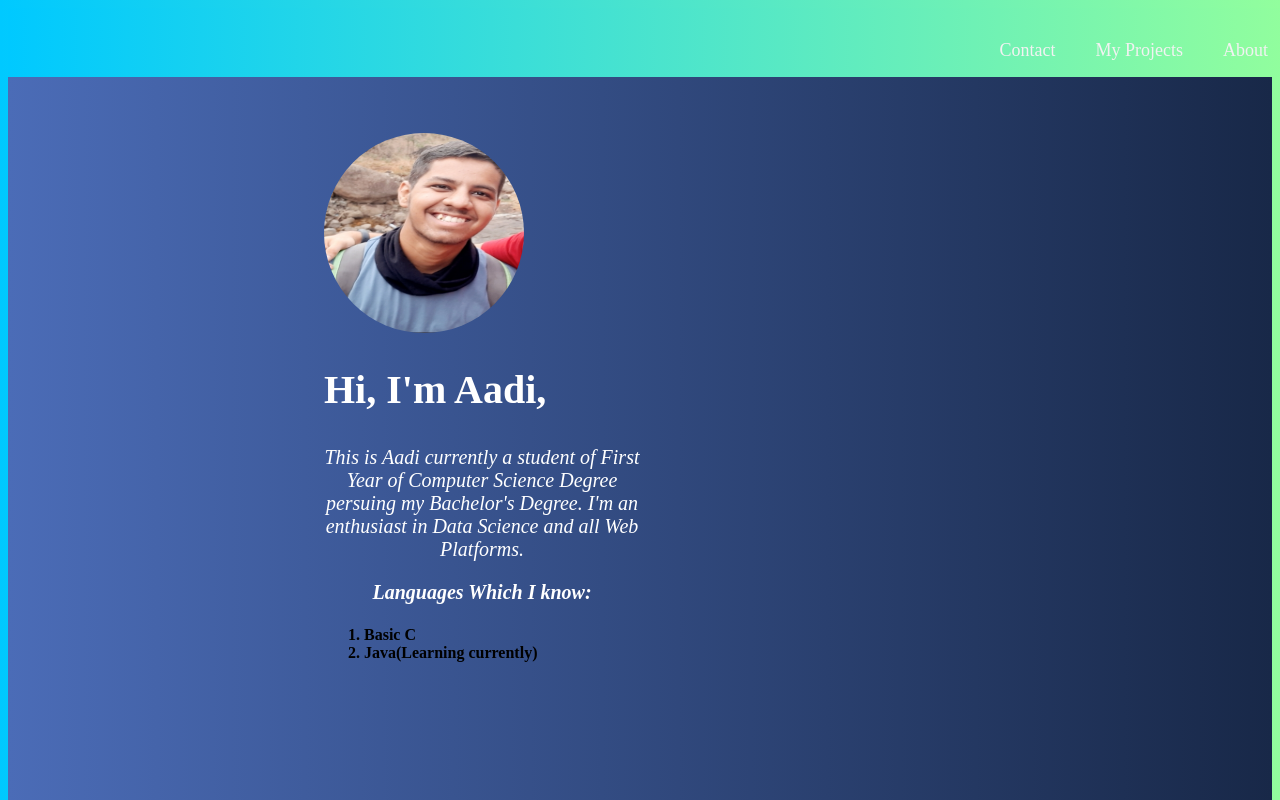
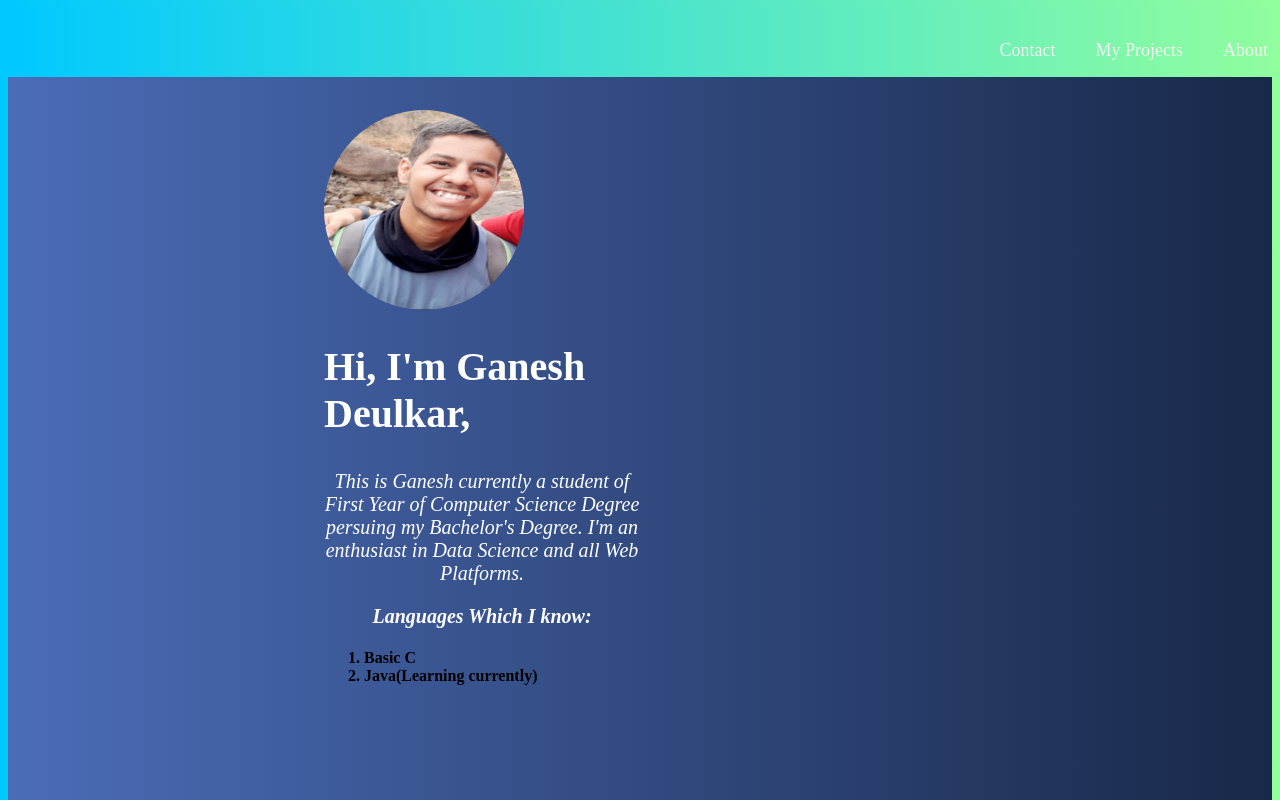
Before and after one commit to ganeshdeulkar1196/ganeshdeulkar1196.github.io, a plain HTML site: page index.html in a window 1280 px wide. Shown: the top 800 px of the page. Drawn offline with Linux system fonts and the light colour scheme; files whose address does not match are found by name.

Commit message:
Update index.html

```diff
--- a/index.html
+++ b/index.html
@@ -153,8 +153,8 @@ a{
       </div>
       </div>
       <div class="column">
-      <h1>Hi, I'm Aadi,</h1>
-      <h3>This is Aadi currently a student of First Year of Computer Science Degree persuing my Bachelor's Degree. I'm an enthusiast in Data Science and all Web Platforms.</h3>
+      <h1>Hi, I'm Ganesh Deulkar,</h1>
+      <h3>This is Ganesh currently a student of First Year of Computer Science Degree persuing my Bachelor's Degree. I'm an enthusiast in Data Science and all Web Platforms.</h3>
       <div><h3><strong>Languages Which I know:</h3>
         <h4>
           <ol>
```
